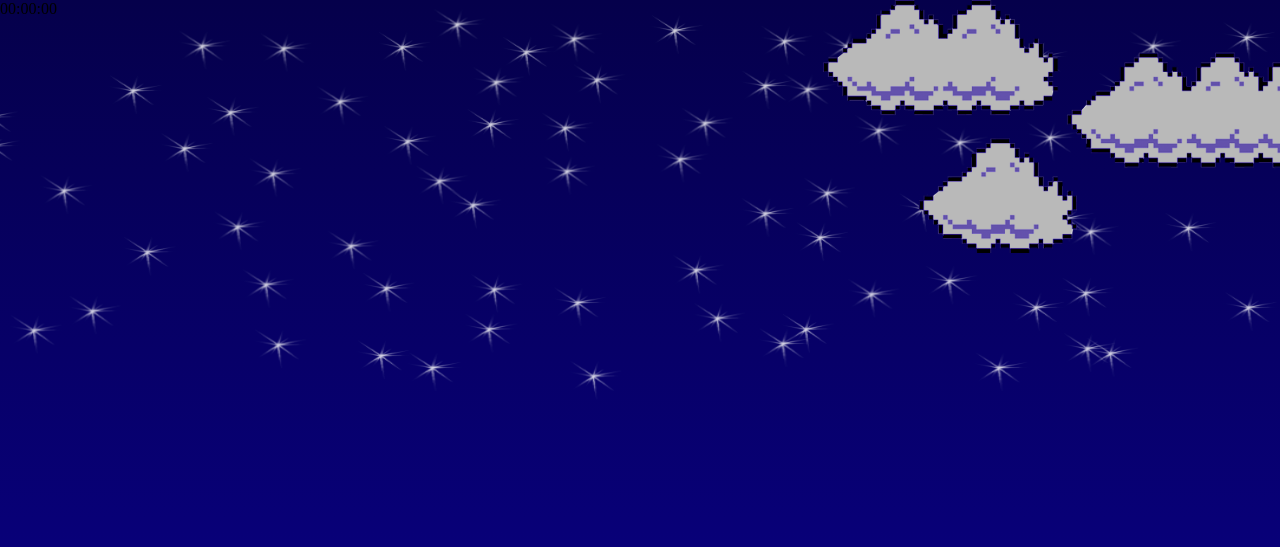
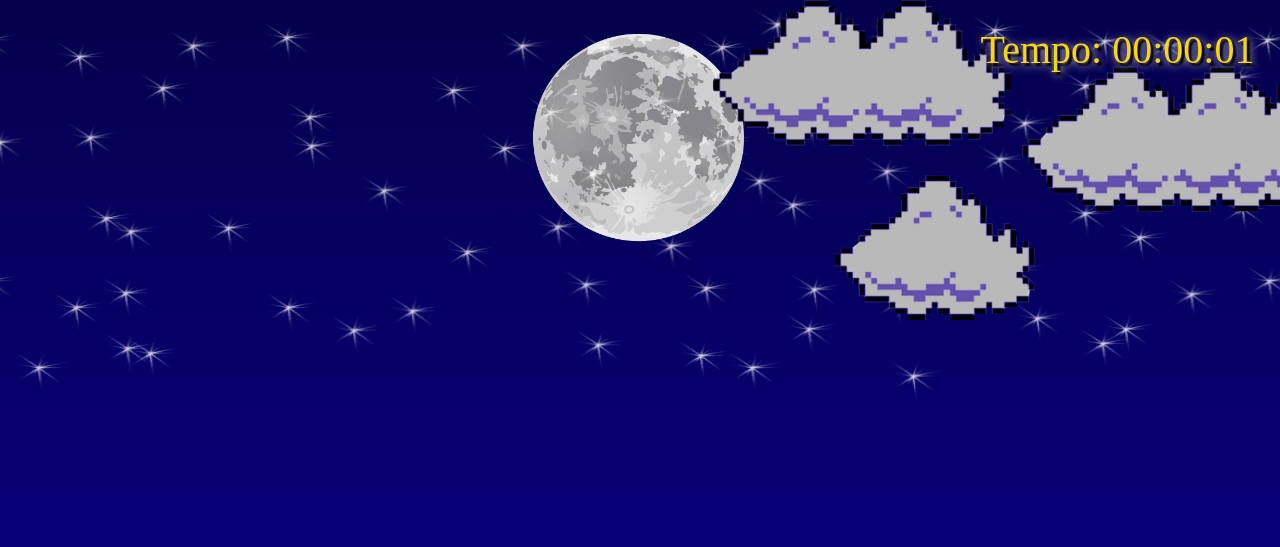
Before and after one commit to RodrigoVilelaFerreira/LvCiduGame, a plain HTML site: page index.html in a window 1280 px wide. Shown: the top 547 px of the page. Drawn offline with Linux system fonts and the light colour scheme.

Commit message:
moon added and animations fix

```diff
--- a/css/style.css
+++ b/css/style.css
@@ -2,6 +2,24 @@
     margin:0;
     padding: 0;
     box-sizing: border-box;
+}
+
+#timer {
+    font-size: 40px;
+    color: gold;
+    text-align: right;
+    text-shadow: 3px 3px 2px rgb(0, 0, 0), 2px 2px 10px rgb(255, 255, 255);
+    z-index: 3;
+    margin: 2%;
+}
+
+#moon {
+    position: absolute;
+    display: flex;
+    left: 40vw;
+    top: 2vh;
+    height: 30vh;
+    z-index: -10;
 }
 
 .game {
@@ -12,6 +30,7 @@
     position: relative;
     overflow: hidden;
     background: linear-gradient(rgb(5, 0, 75), rgb(9, 0, 133));
+    z-index: -11;
 
 }
 
@@ -34,8 +53,9 @@
 
 .cloud-game{
     position: absolute;
-    width: 550px;
+    height: 40vh;
     animation: clouds-animation 20s infinite linear;
+    z-index: -1;
 }
 
 .stars-game{
@@ -43,8 +63,9 @@
     visibility: hidden;
     height: 50vh;
     width: 100%;
-    animation: start-stars-animation 10s linear;
+    animation: start-stars-animation 20s linear;
     animation-iteration-count: 1;
+    z-index: -9;
 }
 
 .stars-game:nth-child(2){
@@ -52,7 +73,8 @@
     visibility: hidden;
     height: 50vh;
     width: 100%;
-    animation: stars-animation-continue 20s infinite linear;
+    animation: stars-animation-continue 40s infinite linear;
+    z-index: -8;
 }
 
 .stars-game:nth-child(3){
@@ -60,8 +82,9 @@
     visibility: hidden;
     height: 50vh;
     width: 100%;
-    animation: stars-animation-continue 20s infinite linear;
-    animation-delay: 10s;
+    animation: stars-animation-continue 40s infinite linear;
+    animation-delay: 20s;
+    z-index: -7;
 }
 
 
@@ -76,7 +99,7 @@
 
 @keyframes clouds-animation {
     from{
-        right: -550px;
+        right: -600px;
     }
     to{
         right:  100%;
--- a/index.html
+++ b/index.html
@@ -15,7 +15,8 @@
             <img src="./Images/clouds-gamer-dark.png" class="cloud-game" />
             <img src="./Images/lvcidu-ht.gif" class="super-mario" />
             <img src="./Images/camera-game.png" class="pipe-game" />
-            <p id="count_up_timer">00:00:00</p>
+            <p id="timer"> Tempo: <span id="count_up_timer"> 00:00:00</span></p>
+            <img src="./Images/moon.png" id="moon">
         </div>
         <script src="./js/script.js"></script>
     </body>
--- a/js/script.js
+++ b/js/script.js
@@ -1,3 +1,4 @@
+
 const mario = document.querySelector(".super-mario");
 const pipe = document.querySelector(".pipe-game");
 
@@ -12,8 +13,8 @@ const jump = () => {
 const loopGame = setInterval(() => {
   const pipePosition = pipe.offsetLeft;
   const marioPosition = +window
-    .getComputedStyle(mario)
-    .bottom.replace("px", "");
+  .getComputedStyle(mario)
+  .bottom.replace("px", "");
 
   if (pipePosition <= 120 && pipePosition > 0 && marioPosition < 80) {
     pipe.style.animation = "none";
@@ -26,8 +27,31 @@ const loopGame = setInterval(() => {
     mario.style.width = "150px";
     mario.style.marginLeft = "5px";
 
+    clearInterval(timerVariable);
     clearInterval(loopGame);
   }
 }, 10);
 
 document.addEventListener("keydown", jump);
+
+//TIMER
+
+let timerVariable = setInterval(countUpTimer, 1000);
+ totalSeconds = 0;
+
+function countUpTimer() {
+  ++totalSeconds;
+  let hour = Math.floor(totalSeconds / 3600);
+  let minute = Math.floor((totalSeconds - hour * 3600) / 60);
+  let seconds = totalSeconds - (hour * 3600 + minute * 60);
+
+  if(hour < 10)
+     hour = "0"+hour;
+  if(minute < 10)
+     minute = "0"+minute;
+  if(seconds < 10)
+     seconds = "0"+seconds;
+  document.getElementById("count_up_timer").innerHTML = `${hour}:${minute}:${seconds}`;
+}
+
+// TIMER END
```
Also changed, not shown: Images/camera-game.png, Images/moon.png (added).
